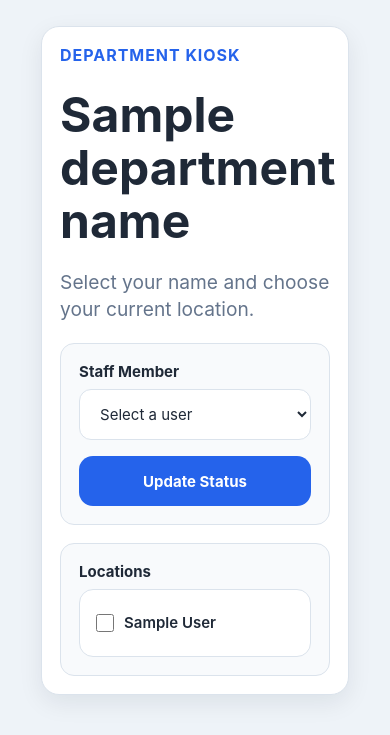
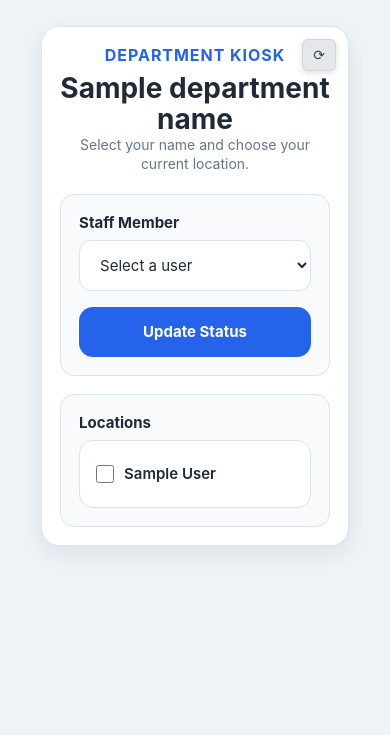
Before and after one commit to bj-pullman/launchpad-core, a Python web app: template apps/staff_status/templates/staff_status/kiosk.html in a window 390 px wide. Shown: the top 735 px of the page. Run offline with Jinja, Linux system fonts and the light colour scheme; the template is opened without the code that fills it: most values are stand-ins (such as "Sample title", 1, 10 or a date in 2020).

Commit message:
Staff Status: add responsive kiosk refresh button with header integration
- Added refresh button to kiosk UI
- Positioned button within header on desktop (aligned with subtitle section)
- Implemented responsive behavior:
  - Tablet/mobile: button moves to top-right inside kiosk card
  - Uses absolute positioning relative to card (prevents overflow outside container)
- Refactored header layout to support left/center/right structure
- Added media queries for tablet and mobile responsiveness
- Improved button styling to match Launchpad UI
- Ensured consistent behavior across desktop, tablet, and mobile views

```diff
--- a/apps/staff_status/static/staff_status.css
+++ b/apps/staff_status/static/staff_status.css
@@ -147,7 +147,7 @@
 
 .staff-status-kiosk-header,
 .staff-status-board-header {
-  display: flex;
+  display: grid;
   align-items: flex-start;
   justify-content: space-between;
   gap: 16px;
@@ -265,6 +265,55 @@
   font-size: 15px;
   font-weight: 600;
   line-height: 1.3;
+}
+
+.staff-status-kiosk-header {
+  display: grid;
+  grid-template-columns: 1fr auto 1fr;
+  align-items: start;
+  gap: 16px;
+}
+
+.staff-status-kiosk-header-left {
+  display: flex;
+  align-items: flex-start;
+}
+
+.staff-status-kiosk-header-center {
+  display: flex;
+  justify-content: center;
+}
+
+.staff-status-kiosk-header-center h1 {
+  margin: 0;
+}
+
+.staff-status-kiosk-header-right {
+  display: flex;
+  flex-direction: column;
+  align-items: flex-end;
+  text-align: right;
+  gap: 6px;
+}
+
+.staff-status-kiosk-actions {
+  display: flex;
+  justify-content: flex-end;
+}
+
+.kiosk-refresh-btn {
+  background: #e5e7eb;
+  color: #374151;
+  border: 1px solid #d1d5db;
+  padding: 6px 10px;
+  border-radius: 6px;
+  font-size: 13px;
+  cursor: pointer;
+  line-height: 1;
+}
+
+.kiosk-refresh-btn:hover {
+  background: #d1d5db;
 }
 
 .staff-status-primary-btn {
@@ -984,6 +1033,40 @@ SORT LINKS
   }
 }
 
+@media (max-width: 900px) {
+  .staff-status-kiosk-card {
+    position: relative;
+  }
+
+  .staff-status-kiosk-header {
+    display: block;
+    text-align: center;
+  }
+
+  .staff-status-kiosk-header-left,
+  .staff-status-kiosk-header-center,
+  .staff-status-kiosk-header-right {
+    display: block;
+    text-align: center;
+  }
+
+  .staff-status-kiosk-actions {
+    position: absolute;
+    top: 16px;
+    right: 16px;
+    margin: 0;
+  }
+
+  .staff-status-kiosk-subtitle {
+    text-align: center;
+  }
+
+  .kiosk-refresh-btn {
+    position: static;
+    box-shadow: 0 2px 6px rgba(0, 0, 0, 0.12);
+  }
+}
+
 @media (max-width: 800px) {
   .staff-status-table-filters .form-grid-equal {
     grid-template-columns: 1fr;
@@ -1063,3 +1146,27 @@ SORT LINKS
     height: 300px;
   }
 }
+
+@media (max-width: 600px) {
+  .staff-status-kiosk-header {
+    gap: 10px;
+  }
+
+  .staff-status-kiosk-header-center h1 {
+    font-size: 28px;
+  }
+
+  .staff-status-kiosk-subtitle {
+    font-size: 14px;
+  }
+
+  .staff-status-kiosk-actions {
+    top: 12px;
+    right: 12px;
+  }
+
+  .kiosk-refresh-btn {
+    padding: 8px 10px;
+    font-size: 14px;
+  }
+}
--- a/apps/staff_status/templates/staff_status/kiosk.html
+++ b/apps/staff_status/templates/staff_status/kiosk.html
@@ -23,11 +23,25 @@
       </div>
 
       <header class="staff-status-kiosk-header">
-        <p class="staff-status-eyebrow">Department Kiosk</p>
-        <h1>{{ department_name }}</h1>
-        <p class="staff-status-kiosk-subtitle">
-          Select your name and choose your current location.
-        </p>
+        <div class="staff-status-kiosk-header-left">
+          <p class="staff-status-eyebrow">Department Kiosk</p>
+        </div>
+
+        <div class="staff-status-kiosk-header-center">
+          <h1>{{ department_name }}</h1>
+        </div>
+
+        <div class="staff-status-kiosk-header-right">
+          <div class="staff-status-kiosk-actions">
+            <button class="kiosk-refresh-btn" onclick="window.location.reload()" title="Refresh">
+              ⟳
+            </button>
+          </div>
+
+          <p class="staff-status-kiosk-subtitle">
+            Select your name and choose your current location.
+          </p>
+        </div>
       </header>
 
       <form
```
